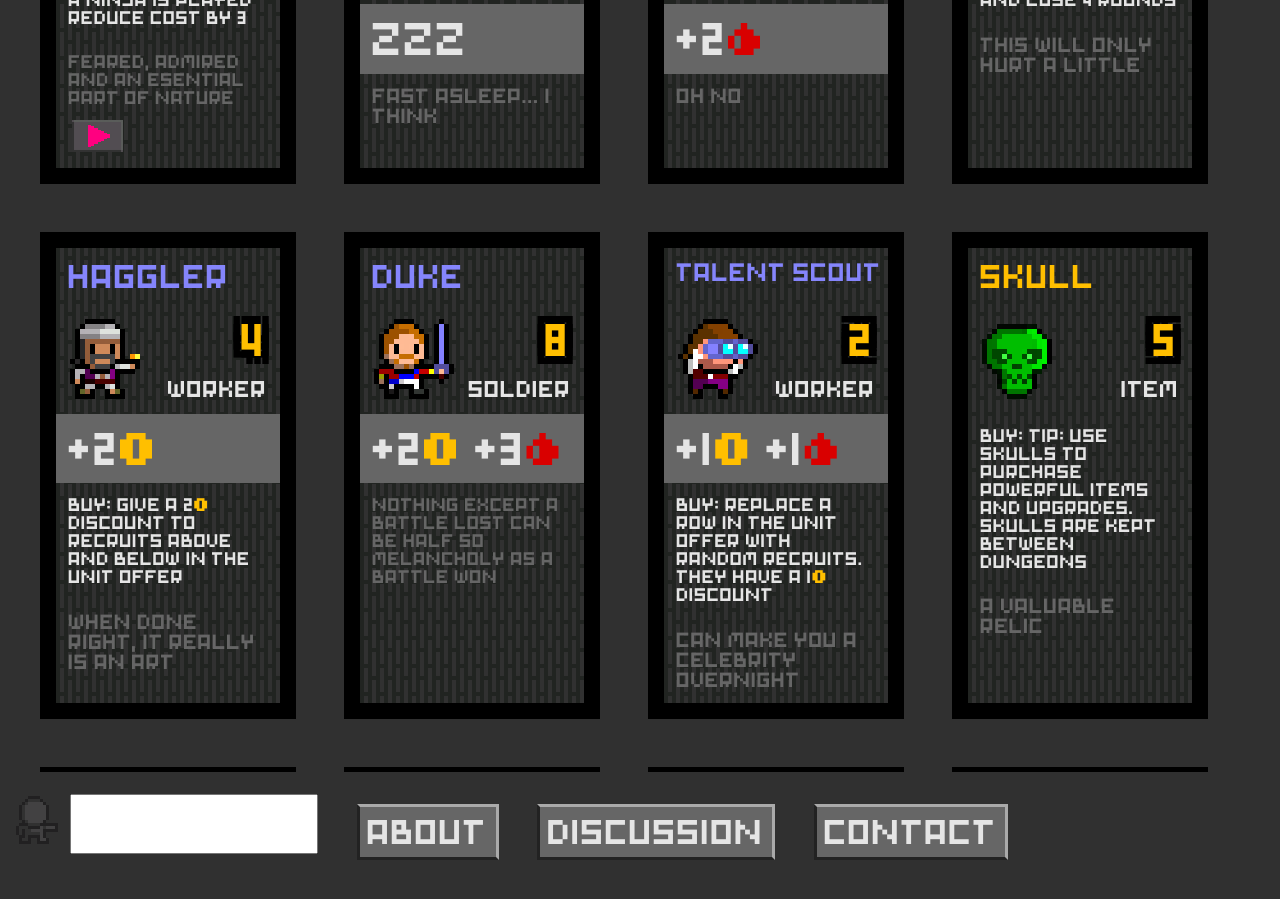
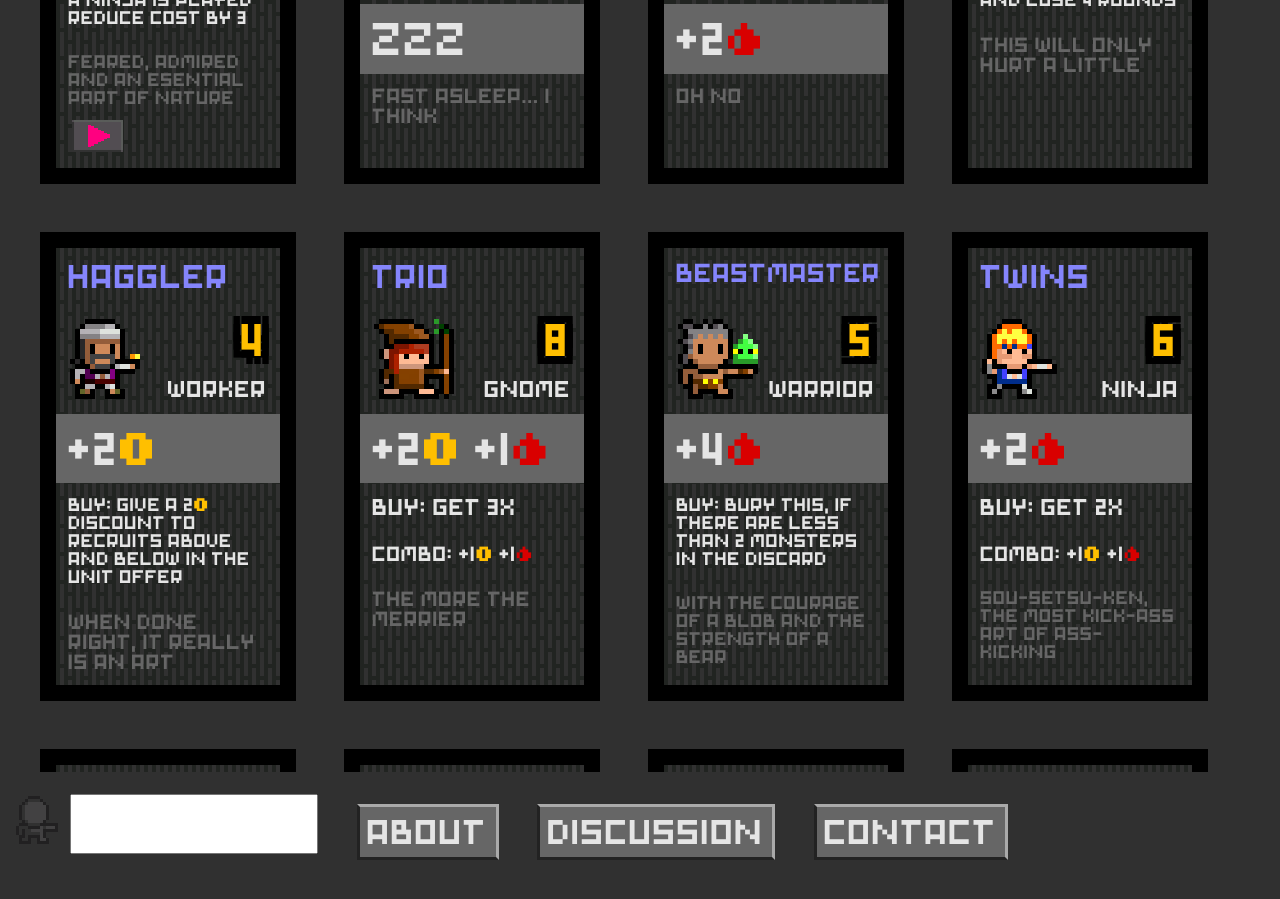
Before and after one commit to MattArnold/toarms.games.github.io, a Jekyll site: the page built from index.md, in a window 1280 px wide and 900 px high, scrolled down 15952 px. Built offline with Jekyll 4.4.1, drawn with Linux system fonts in a browser that asks for light colours.

Commit message:
Add Beastmaster, Trio, Twins.

```diff
--- a/_data/cards.yaml
+++ b/_data/cards.yaml
@@ -1156,6 +1156,29 @@
   play: +2g
   gain: GIVE A 2g DISCOUNT TO RECRUITS ABOVE AND BELOW IN THE UNIT OFFER
   flavor: WHEN DONE RIGHT, IT REALLY IS AN ART
+- name: TRIO
+  slug: Trio
+  coincost: 8
+  type: GNOME
+  play: +2g +1b
+  combo: +1g +1b
+  gain: GET 3X
+  flavor: THE MORE THE MERRIER
+- name: BEASTMASTER
+  slug: BeastMaster
+  coincost: 5
+  type: WARRIOR
+  play: +4b
+  gain: BURY THIS, IF THERE ARE LESS THAN 2 MONSTERS IN THE DISCARD
+  flavor: WITH THE COURAGE OF A BLOB AND THE STRENGTH OF A BEAR
+- name: TWINS
+  slug: Twins
+  coincost: 6
+  type: NINJA
+  play: +2b
+  combo: +1g +1b
+  gain: GET 2X
+  flavor: SOU-SETSU-KEN, THE MOST KICK-ASS ART OF ASS-KICKING
 - name: DUKE
   slug: Duke
   coincost: 8
```
Also changed, not shown: assets/images/units/Beastmaster.png (added), assets/images/units/Trio.png (added), assets/images/units/Twins.png (added).
